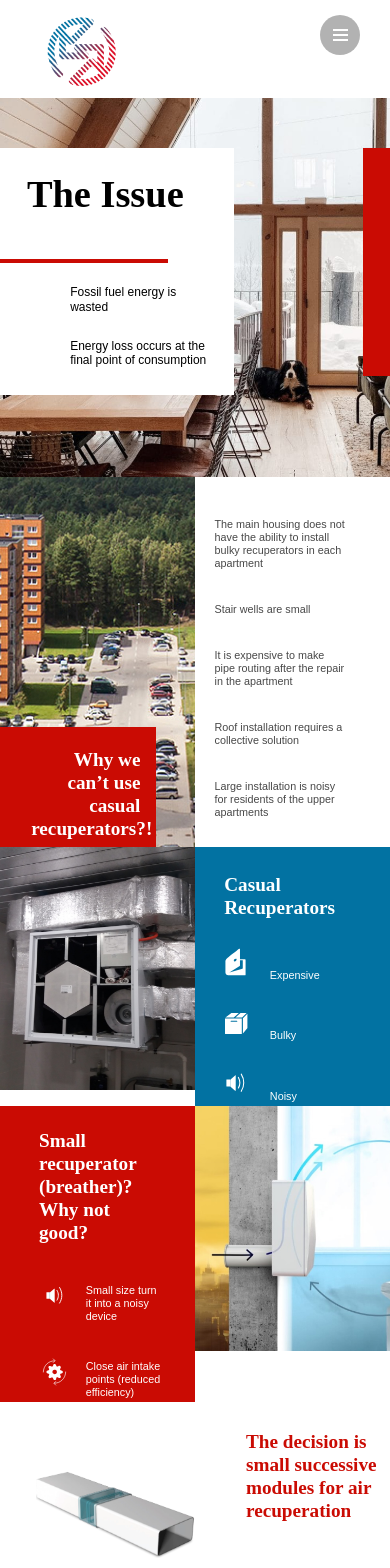
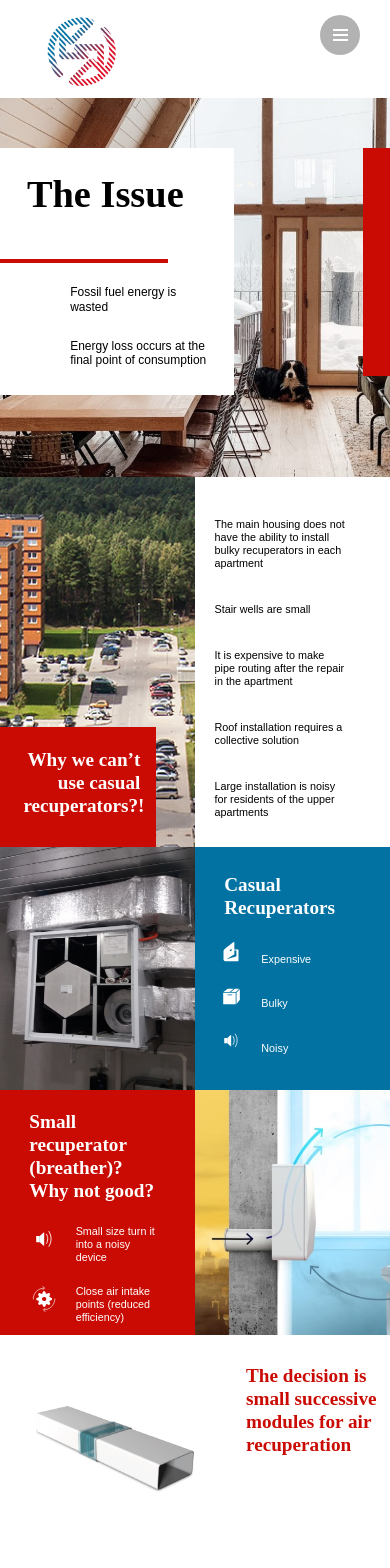
Before and after one commit to MikitaAleksandrovich/react-presentation, a React app: page / in a window 390 px wide. Shown: the top 1568 px of the page. Built offline with nearby package versions, Linux system fonts and the light colour scheme.

Commit message:
Correct some css properties

```diff
--- a/src/components/Home/Home-media.scss
+++ b/src/components/Home/Home-media.scss
@@ -22,6 +22,12 @@
         padding-left: 15%;
         padding-right: 15%;
         text-align: left;
+    }
+
+    .fifth-image-block img {
+        width: 110%;
+        padding-left: 20%;
+        padding-top: 20%;
     }
 
 }
@@ -646,33 +652,6 @@
                     font-size: 0.9rem;
                 }
 
-
-                .button-started {
-                    width: 220px;
-                }
-
-                .button-started .get-started-button2 {
-                    padding: 10px 0;
-                }
-
-                .button-group {
-                    width: 100%;
-                }
-
-                .sources-wrapper,
-                .sources-block {
-                    flex-wrap: wrap;
-                    justify-content: center;
-                }
-
-                .sources-title {
-                    flex-basis: 100%;
-                    text-align: center;
-                    margin-top: 0;
-                    padding-top: 0;
-                }
-
-
                     /* 3 Slide */
 
     .third-slide-container {
@@ -840,70 +819,20 @@
 
 
 
-
-        .app-download-wrapper {
-            flex-wrap: wrap;
-            justify-content: center;
-        }
-
-        .img-phone {
-            flex-basis: 100%;
-        }
-
-        .img-phone img {
-            width: 70%;
-        }
-
-        .content-description {
-            margin: 0 auto;
-            margin-top: 3%;
-            text-align: center;
-            flex-basis: 100%;
-        }
-
-        .slider {
-            margin: 0 5%;
-        }
-
-        .enjoyIt-heading,
-        .context-title,
-        .sources-title {
-            text-align: center;
-            padding-top: 6%;
-        }
-
-        .enjoyIt-wrapper,
-        .content-context-memory {
-            flex-direction: column;
-            margin-top: 0;
-        }
-
-        // .blog a {
-        //     font-size: 1.1rem;
-        // }
-
-        .sources-title {
-            flex-basis: 100%;
-            padding: 0;
-            padding-bottom: 3%;
-        }
-
-        .sources-block {
-            justify-content: center;
-            flex-basis: 70%;
-        }
     }
 }
 
 @media (max-width: 610px) {
     .Home {
+
+        /* 1 Slide */
+
         .first-slide-container {
             display: flex;
             position: relative;
             height: 100%;
             max-width: 100%;
             overflow: hidden;
-
         }
 
         .image-block {
@@ -929,8 +858,162 @@
             position: absolute;
         }
 
+         /* 2 Slide */
 
-        /* 5 slide */
+         .second-slide-container {
+            display: flex;
+            flex-wrap: wrap;
+            height: 100%;
+        }
+
+        .second-left-block {
+            background-image: url('../../assets/images/home/city.jpg');
+            width: 50%;
+        }
+
+        .second-red-block {
+            width: 80%;
+            float: left;
+            position: relative;
+            margin-top: 250px;
+            background-color: #CA0B03;
+            height: 120px;
+        }
+
+        .second-red-block h1 {
+            color: #fff;
+            font-family: "Yeseva One";
+            font-size: 1.6rem;
+            font-weight: 650;
+            padding-left: 15%;
+            padding-right: 10%;
+            padding-top: 13%;
+            text-align: right;
+        }
+
+        .second-text-block {
+            width: 50%;
+            float: right;
+            position: relative;
+        }
+
+        .second-text-block p {
+            padding: 5% 3% 10% 10%;
+            max-width: 80%;
+            font-size: 0.9rem;
+            color: black;
+        }
+
+
+        /* 3 Slide */
+
+        .third-slide-container {
+            display: flex;
+            flex-wrap: wrap;
+            height: 100%;
+        }
+
+        .third-image-block {
+            width: 50%;
+            float: right;
+            max-height: 100%;
+
+        }
+
+        .third-image-block img {
+            width: 100%;
+            max-height: 100%;
+        }
+
+        .third-text-block {
+            width: 50%;
+            float: right;
+            position: relative;
+            background-color: #0272A2;
+        }
+
+        .third-slide-container h1 {
+            color: #fff;
+            font-family: "Yeseva One";
+            font-size: 1.6rem;
+            font-weight: 650;
+            padding-left: 15%;
+            padding-right: 10%;
+            padding-top: 13%;
+            text-align: left;
+        }
+
+        .third-block-prop {
+            display: flex;
+            padding-left: 12%;
+            padding-top: 5%;
+        }
+
+        .third-block-prop img {
+            width: 15%;
+        }
+
+        .third-block-prop p {
+            font-size: 0.9rem;
+            color: #fff;
+            padding-left: 10%;
+            padding-top: 15px;
+        }
+
+
+        /* 4 Slide */
+
+        .fourth-slide-container {
+            display: flex;
+            flex-wrap: wrap;
+            height: 100%;
+        }
+
+        .fourth-image-block {
+            width: 50%;
+            float: right;
+            height: 100%;
+        }
+
+        .fourth-image-block img {
+            width: 100%;
+            height: 100%;
+        }
+
+        .fourth-text-block {
+            width: 50%;
+            float: right;
+            position: relative;
+            background-color: #CA0B03;
+        }
+
+        .fourth-slide-container h1 {
+            color: #fff;
+            font-family: "Yeseva One";
+            font-size: 1.6rem;
+            font-weight: 650;
+            padding: 10% 15% 0 15%;
+            text-align: left;
+        }
+
+        .fourth-block-prop {
+            display: flex;
+            padding-left: 15%;
+            padding-top: 2%;
+        }
+
+        .fourth-block-prop img {
+            width: 18%;
+        }
+
+        .fourth-block-prop p {
+            font-size: 0.9rem;
+            color: #fff;
+            padding-top: 10px;
+            padding-left: 10%;
+            padding-right: 20%;
+        }
+
 
         .fifth-slide-container {
             margin: 5% 0;
@@ -968,6 +1051,7 @@
         }
 
 
+
         /* 6 Slide */
 
         .sixth-slide-container {
@@ -1000,9 +1084,7 @@
             font-family: "Yeseva One";
             font-size: 1.6rem;
             font-weight: 650;
-        padding-left: 15%;
-        padding-right: 15%;
-        padding-top: 15%;
+            padding: 15% 15% 0 15%;
             text-align: left;
         }
 
@@ -1020,238 +1102,5 @@
             padding-bottom: 20px;
         }
 
-
-
-                /* 2 Slide */
-
-                .second-slide-container {
-                    display: flex;
-                    flex-wrap: wrap;
-                    height: 100%;
-                }
-
-                .second-left-block {
-                    background-image: url('../../assets/images/home/city.jpg');
-                    width: 50%;
-                }
-
-                .second-red-block {
-                    width: 80%;
-                    float: left;
-                    position: relative;
-                    margin-top: 250px;
-                    background-color: #CA0B03;
-                    height: 120px;
-                }
-
-                .second-red-block h1 {
-                    color: #fff;
-                    font-family: "Yeseva One";
-                    font-size: 1.6rem;
-                    font-weight: 650;
-                    padding-left: 20%;
-                    padding-right: 10%;
-                    padding-top: 13%;
-                    text-align: right;
-                }
-
-                .second-text-block {
-                    font-size: 1.3rem;
-                    width: 50%;
-                    float: right;
-                    position: relative;
-                }
-
-                .second-text-block p {
-                    padding: 5% 3% 10% 10%;
-                    max-width: 80%;
-                    font-size: 0.9rem;
-                }
-
-
-    /* 3 Slide */
-
-    .third-slide-container {
-        display: flex;
-        flex-wrap: wrap;
-        height: 100%;
-    }
-
-    .third-image-block {
-        width: 50%;
-        float: right;
-        height: 100%;
-        position: relative;
-    }
-
-    .third-image-block img {
-        width: 100%;
-        max-height: 100%;
-    }
-
-    .third-text-block {
-        width: 50%;
-        float: right;
-        position: relative;
-        background-color: #0272A2;
-    }
-
-    .third-slide-container h1 {
-        color: #fff;
-        font-family: "Yeseva One";
-        font-size: 1.6rem;
-        font-weight: 650;
-        padding-left: 15%;
-        padding-right: 10%;
-        padding-top: 13%;
-        text-align: left;
-    }
-
-    .third-block-prop {
-        display: flex;
-        padding-left: 12%;
-        padding-top: 8%;
-    }
-
-    .third-block-prop img {
-        width: 20%;
-    }
-
-    .third-block-prop p {
-        font-size: 0.9rem;
-        color: #fff;
-        padding-top: 25px;
-        padding-left: 10%;
-    }
-
-
-
-
-    /* 4 Slide */
-
-    .fourth-slide-container {
-        display: flex;
-        flex-wrap: wrap;
-        height: 100%;
-    }
-
-    .fourth-image-block {
-        width: 50%;
-        float: right;
-        height: 100%;
-    }
-
-    .fourth-image-block img {
-        width: 100%;
-        height: 100%;
-    }
-
-    .fourth-text-block {
-        width: 50%;
-        float: right;
-        position: relative;
-        background-color: #CA0B03;
-    }
-
-    .fourth-slide-container h1 {
-        color: #fff;
-        font-family: "Yeseva One";
-        font-size: 1.6rem;
-        font-weight: 650;
-        padding-left: 20%;
-        padding-right: 20%;
-        padding-top: 12%;
-        text-align: left;
-    }
-
-    .fourth-block-prop {
-        display: flex;
-        padding-left: 20%;
-        padding-top: 8%;
-    }
-
-     .fourth-block-prop img {
-        width: 20%;
-    }
-
-    .fourth-block-prop p {
-        font-size: 0.9rem;
-        color: #fff;
-        padding-top: 15px;
-        padding-left: 10%;
-        padding-right: 20%;
-    }
-
-
-
-
-
-        h1.hero-title {
-            font-size: 2rem;
-            line-height: 2rem;
-        }
-
-        h2 {
-            font-size: 2rem;
-        }
-
-        h3 {
-            font-size: 0.9rem;
-        }
-
-        p,
-        a {
-            font-size: 0.9rem;
-        }
-        .wrapper-hero {
-            padding: 4% 0 25%;
-        }
-
-        .button-started .get-started-button2,
-        .button-started .get-started-button {
-            font-size: 1rem;
-            margin: 0 auto;
-            padding: 3%;
-        }
-
-        .slider {
-            margin: 0 5%;
-        }
-
-        .image-carousel-caption {
-            font-size: 0.7rem;
-        }
-
-        .blog-button{
-            background-size: 90%;
-        }
-        .blog a {
-            width: 60%;
-            font-size: 1rem;
-            letter-spacing: 2px;
-            padding: 2% 0;
-        }
-
-        .subtitle{
-            font-size: 0.9rem;
-            margin: 5%;
-        }
-
-        .sources-block {
-            flex-basis: 95%;
-        }
-
-        .sources-paragraph p {
-            font-size: 0.8rem;
-        }
-
-        .call-to-action {
-            -webkit-background-size: 180%;
-            background-size: 180%;
-        }
-
-        .get-started-footer {
-            padding-bottom: 1%;
     }
 }
-}
--- a/src/components/Home/Home.scss
+++ b/src/components/Home/Home.scss
@@ -259,8 +259,6 @@
     }
 
 
-
-
     /* 6 Slide */
 
     .sixth-slide-container {
--- a/src/components/Main/index.jsx
+++ b/src/components/Main/index.jsx
@@ -6,7 +6,6 @@ import BtnTop from "../BtnTop";
 import ScrollToTop from "../ScrollToTop";
 import NotFound from "../NotFound";
 import Helmet from "react-helmet";
-import Footer from "../Footer";
 
 export default class App extends React.Component {
   render() {
```
Also changed, not shown: 1 other file (tests, documents, lock files or other folders). Lines whose indentation alone changed are shown as unchanged.
